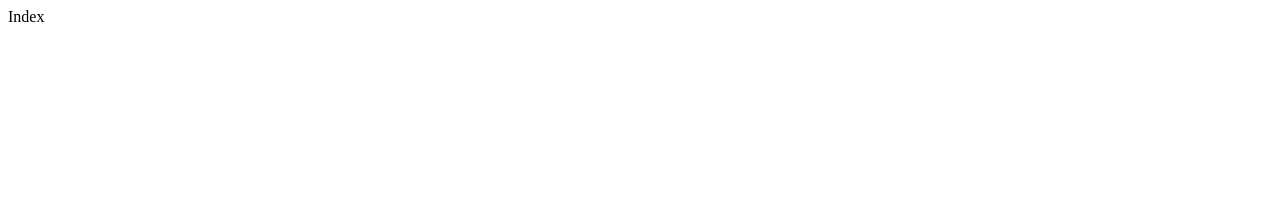
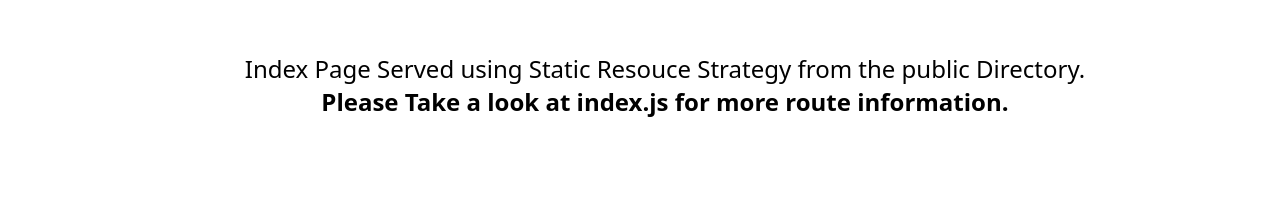
Before and after one commit to vipulbhj/nraf, a website: page public/index.html in a window 1280 px wide. Drawn offline with Linux system fonts and the light colour scheme.

Commit message:
Index page added

```diff
--- a/public/index.html
+++ b/public/index.html
@@ -4,9 +4,24 @@
     <meta charset="UTF-8">
     <meta name="viewport" content="width=device-width, initial-scale=1.0">
     <meta http-equiv="X-UA-Compatible" content="ie=edge">
-    <title>Document</title>
+    <title>NRAF</title>
+    <style>
+	body {
+	    padding: 20px;
+	}
+
+	pre {
+	    font-size: 24px;
+            font-family: sans;
+	    text-align: center;
+	}
+
+    </style>
 </head>
 <body>
-    Index
+    <pre>
+    	Index Page Served using Static Resouce Strategy from the public Directory.
+	<strong>Please Take a look at index.js for more route information.</strong>
+    </pre>
 </body>
 </html>
```
